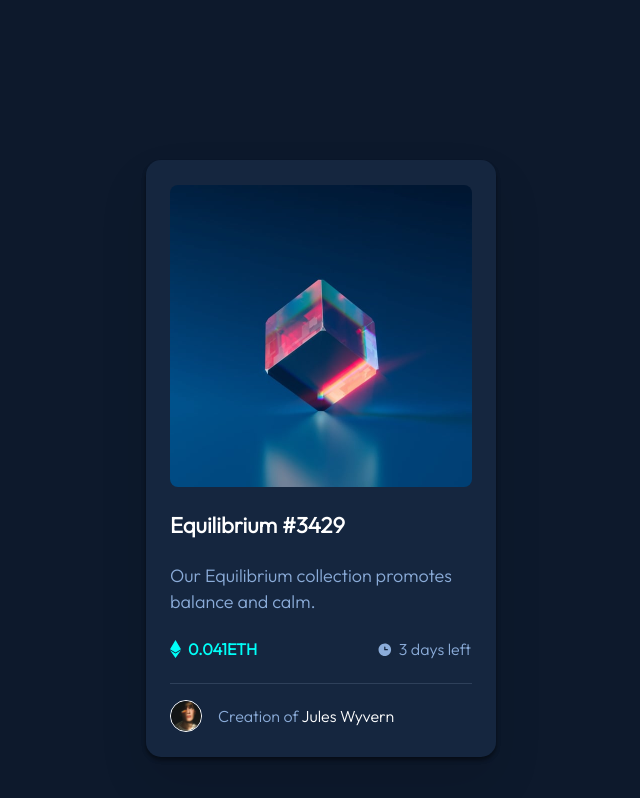
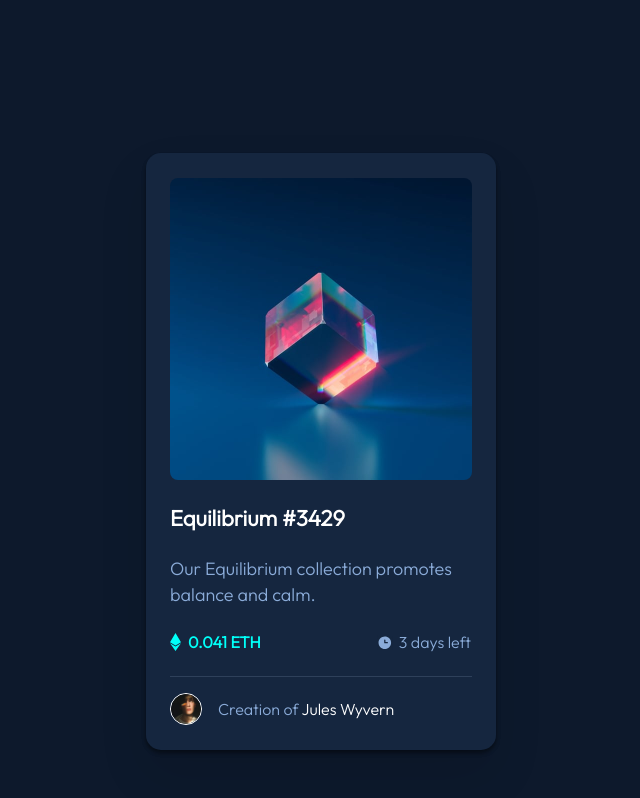
Before and after one commit to Jos4Dev/frontendMentor01-nft2, a plain HTML site: page index.html in a window 1280 px wide. Shown: the whole page, without its empty margins (319-959 px from the left). Drawn offline with Linux system fonts and the light colour scheme.

Commit message:
Que desmadre bro

```diff
--- a/css/styles.css
+++ b/css/styles.css
@@ -1,9 +1,9 @@
-
 body{
     display: flex;
     justify-content: center;
     align-items: center;
     background: var(--very-dark-blue-main-bg, #0D192C);
+
 
     @media (max-width: 480px) {
         display: flex;
@@ -21,7 +21,7 @@ body{
     flex-shrink: 0;
     box-shadow: 0px 4px 4px 0px rgba(0, 0, 0, 0.25), 0px 4px 4px 0px rgba(0, 0, 0, 0.25);
     border-radius: 15px;
-    margin-top: 152px;
+    margin-top: 145px;
     margin-left: 545px;
     margin-right: 545px;
     margin-bottom: 152px;
--- a/index.html
+++ b/index.html
@@ -41,7 +41,7 @@
           <img src="images/icon-ethereum.svg" alt="">
         </div>
           <div class="et">
-            <p>0.041eTH</p>
+            <p>0.041 eTH</p>
           </div>
       </div>
 
```
